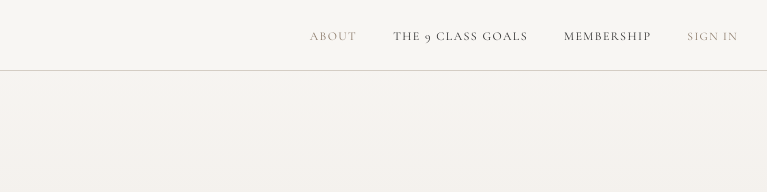
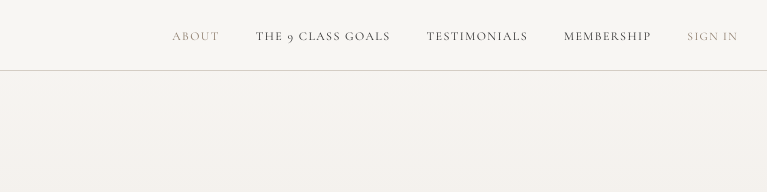
Before and after one commit to j-u-n-s-e-o-n-g-h-w-a-n-g/enneagram-yoga-landing, a website: page public/index.html in a window 1280 px wide. Shown: the top 192 px of the page, 352-1119 px from the left. Drawn offline with nearby package versions, Linux system fonts and the light colour scheme; no server answers.

Commit message:
네비게이션에 Testimonials 메뉴 추가

```diff
--- a/public/index.html
+++ b/public/index.html
@@ -199,8 +199,8 @@ nav ul li a.nav-active{color:var(--accent)}
 </style>
 </head>
 <body>
-<nav><div class="inner"><a href="#" class="logo" onclick="event.preventDefault();window.scrollTo({top:0,behavior:'smooth'})"><img src="/images/signature.png" alt="Junseong Hwang"></a><ul><li><a href="#about">About</a></li><li><a href="#enneagram">The 9 Class Goals</a></li><li><a href="#membership">Membership</a></li><li id="authLink"><a href="/login" class="nav-auth">Sign In</a></li></ul><button class="hamburger" id="hamburgerBtn" onclick="toggleMenu()"><span></span><span></span><span></span></button></div></nav>
-<div class="mobile-menu" id="mobileMenu"><ul><li><a href="#about" onclick="toggleMenu()">About</a></li><li><a href="#enneagram" onclick="toggleMenu()">The 9 Class Goals</a></li><li><a href="#membership" onclick="toggleMenu()">Membership</a></li><li id="authLinkMobile"><a href="/login" class="nav-auth">Sign In</a></li></ul></div>
+<nav><div class="inner"><a href="#" class="logo" onclick="event.preventDefault();window.scrollTo({top:0,behavior:'smooth'})"><img src="/images/signature.png" alt="Junseong Hwang"></a><ul><li><a href="#about">About</a></li><li><a href="#enneagram">The 9 Class Goals</a></li><li><a href="#testimonials">Testimonials</a></li><li><a href="#membership">Membership</a></li><li id="authLink"><a href="/login" class="nav-auth">Sign In</a></li></ul><button class="hamburger" id="hamburgerBtn" onclick="toggleMenu()"><span></span><span></span><span></span></button></div></nav>
+<div class="mobile-menu" id="mobileMenu"><ul><li><a href="#about" onclick="toggleMenu()">About</a></li><li><a href="#enneagram" onclick="toggleMenu()">The 9 Class Goals</a></li><li><a href="#testimonials" onclick="toggleMenu()">Testimonials</a></li><li><a href="#membership" onclick="toggleMenu()">Membership</a></li><li id="authLinkMobile"><a href="/login" class="nav-auth">Sign In</a></li></ul></div>
 <section class="hero"><div class="hero-content"><p class="sub eng">Enneagram × Yoga</p><h1 class="eng">Beauty Perception<br>YOGA</h1><p class="kr-title">모든 것에서 아름다움을<br>발견할 수 있도록 수련합니다.</p><div class="arrow-down">↓</div></div></section>
 <section class="about" id="about"><div class="section-inner"><p class="section-label eng">About</p><h2 class="section-title-bold">요가코치<br>황준성</h2><p class="section-text">에니어그램을 통해 인간의 정신적 메커니즘을 이해하게 되었고, 요가를 통해 인간의 신체적 메커니즘을 이해하게 되었습니다. 정신과 신체에 대한 메커니즘을 이해하게 되니 모든 것에서 아름다움을 발견하는 순간들이 많아지더군요. 세상은 여전히 그대로지만 그 세상을 바라보는 저의 시선이 그토록 아름답게 바뀐 것이죠. 이런 경험을 나누는 것이 제 인생의 단순명료한 사명입니다.</p>
 <div class="credentials">
@@ -211,7 +211,7 @@ nav ul li a.nav-active{color:var(--accent)}
 </div></section>
 <section class="enneagram" id="enneagram"><div class="section-inner"><p class="section-label eng">The 9 Class Goals</p><h2 class="section-title-kr">9가지<br>수업목표</h2><ol class="goals-list"><li>1. 모든 것에서 아름다움을 발견할 수 있도록 돕는다.</li><li>2. 자기 자신을 따뜻하게 돌볼 수 있도록 돕는다.</li><li>3. 성장의 과정 자체를 가치 있게 여길 수 있도록 돕는다.</li><li>4. 나답게 존재할 수 있도록 돕는다.</li><li>5. 과학적인 지식에 근거하여 실천할 수 있도록 돕는다.</li><li>6. 다치지 않고 안전하게 수련할 수 있도록 돕는다.</li><li>7. 몸을 움직이는 것의 즐거움을 느낄 수 있도록 돕는다.</li><li>8. 할 수 있는 것에 에너지를 집중할 수 있도록 돕는다.</li><li>9. 언제 어디서든 나만의 평화를 찾을 수 있도록 돕는다.</li></ol></div></section>
 <!-- ================ TESTIMONIALS ================ -->
-<section class="testimonial"><div class="section-inner"><p class="section-label eng">Testimonials</p><h2 class="section-title-bold">수강후기</h2>
+<section class="testimonial" id="testimonials"><div class="section-inner"><p class="section-label eng">Testimonials</p><h2 class="section-title-bold">수강후기</h2>
 <div class="testimonial-grid">
 <div class="testimonial-item"><p class="t-quote">"매일 아침 수업이 하루를 시작하는 가장 좋은 루틴이 되었습니다. 몸과 마음이 함께 가벼워지는 경험을 하고 있어요."</p><p class="t-author">— K.M. / Core Member</p></div>
 <div class="testimonial-item"><p class="t-quote">"에니어그램을 통해 나 자신을 이해하고, 요가를 통해 몸의 균형을 찾아가는 과정이 정말 특별합니다."</p><p class="t-author">— S.J. / Premium Member</p></div>
```
